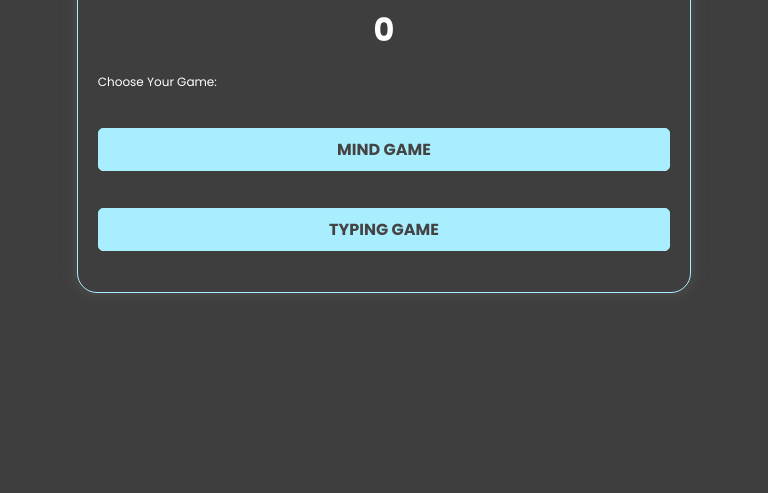
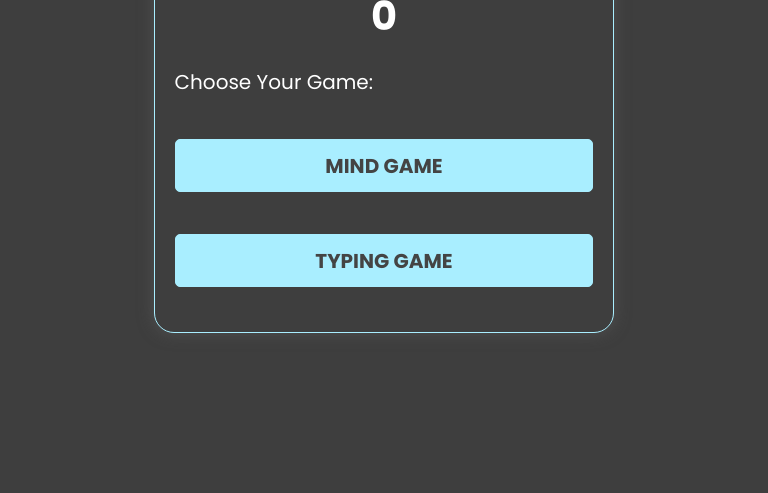
Before and after one commit to Badr-Eddine-Slaoui/YouCodeFirstYearSprintTwoBriefOne, a plain HTML site: page index.html in a window 768 px wide. Shown: the part 307-800 px from the top of the page. Drawn offline with Linux system fonts and the light colour scheme.

Commit message:
Add Home Page Tablet CSS

```diff
--- a/css/home.css
+++ b/css/home.css
@@ -82,3 +82,20 @@
   background: var(--btn-color);
   color: var(--text-color);
 }
+
+@media screen and (min-width: 413px) and (max-width: 1200px) {
+  .container{
+    width: 60vw;
+    height: 60vh;
+  }
+
+  .container .title h1,
+  .container .score p{
+    font-size: 40px;
+  }
+
+  .container .body p,
+  .container .body .btn{
+    font-size: 20px;
+  }
+}
```
